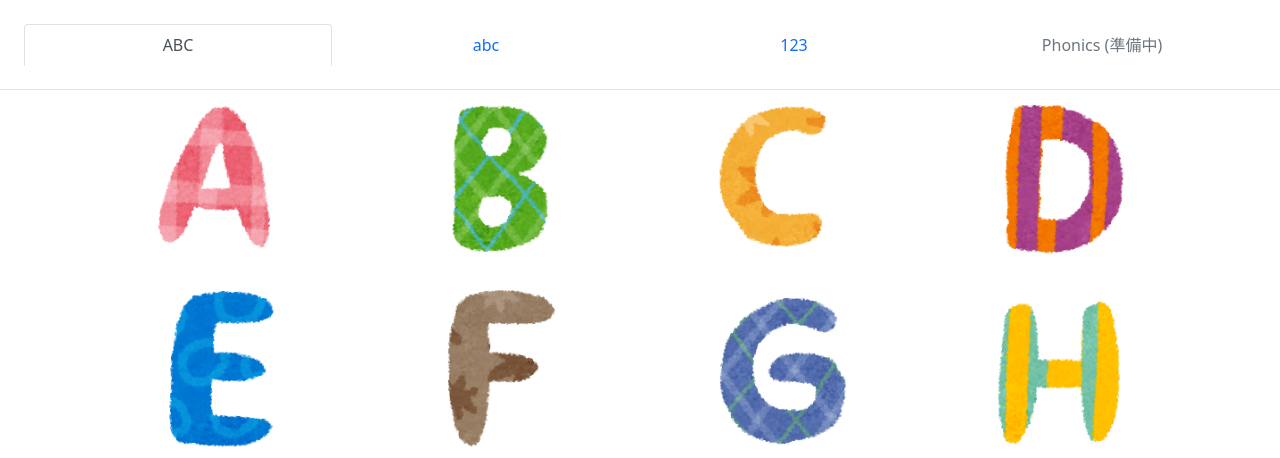
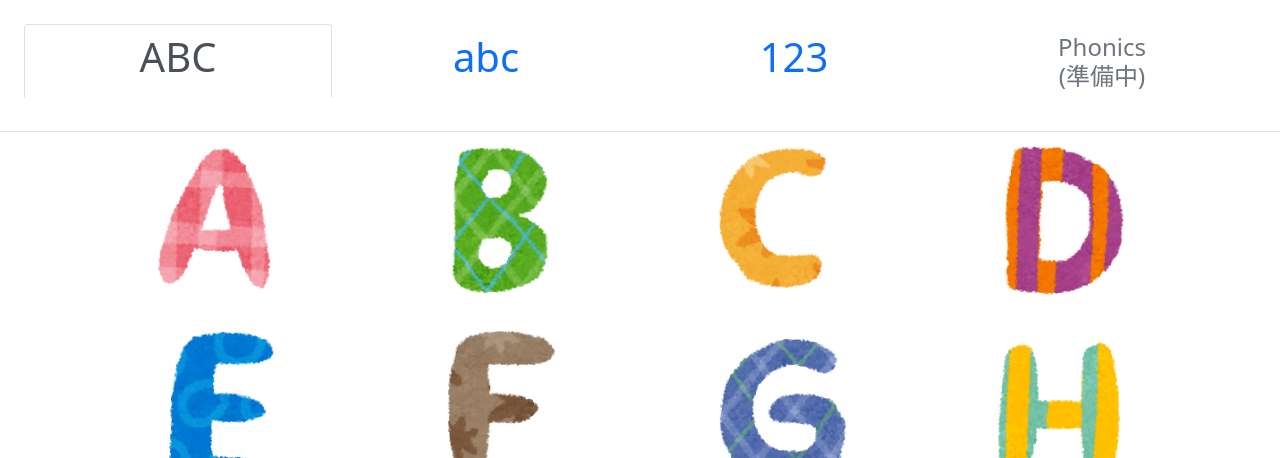
Before and after one commit to erichari/phonics, a plain HTML site: page html/index.html in a window 1280 px wide. Shown: the top 458 px of the page. Drawn offline with nearby package versions, Linux system fonts and the light colour scheme.

Commit message:
change font-size in tab

```diff
--- a/html/index.html
+++ b/html/index.html
@@ -16,26 +16,25 @@
       <ul class="nav nav-tabs nav-justified p-4" role="tablist">
         <li class="nav-item" role="presentation">
           <a href="#ABC" id="tab1" class="nav-link active" role="tab" data-bs-toggle="tab" aria-selected="true">
-            ABC
+            <h1>ABC</h1>
           </a>
         </li>
 
         <li class="nav-item" role="presentation">
           <a href="#abc" id="tab2" class="nav-link" role="tab" data-bs-toggle="tab" aria-selected="true">
-            abc
+            <h1>abc</h1>
           </a>
         </li>
 
         <li class="nav-item" role="presentation">
           <a href="#number" id="tab3" class="nav-link" role="tab" data-bs-toggle="tab">
-            123
+            <h1>123</h1>
           </a>
         </li>
 
         <li class="nav-item" role="presentation">
           <a href="#phonics" id="tab4" class="nav-link disabled" role="tab" data-bs-toggle="tab">
-            Phonics
-            (準備中)
+            <h4>Phonics<br>(準備中)</h4>
           </a>
         </li>
       </ul>
```
